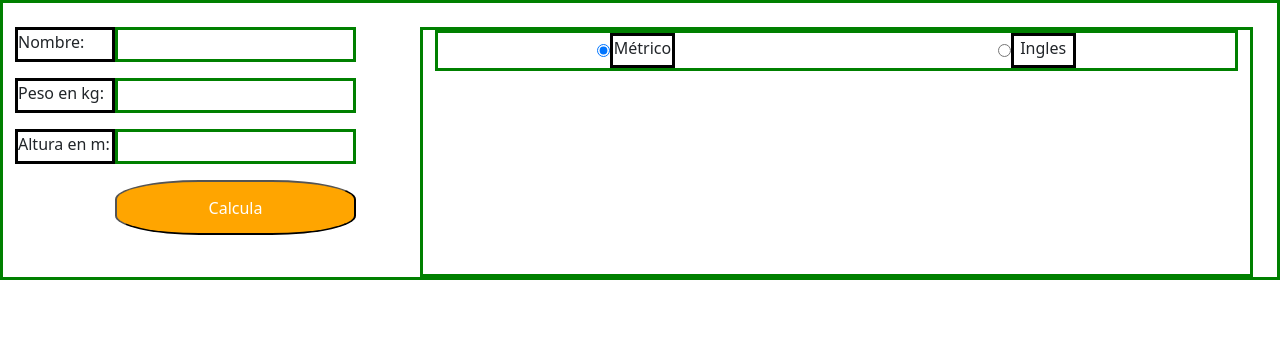
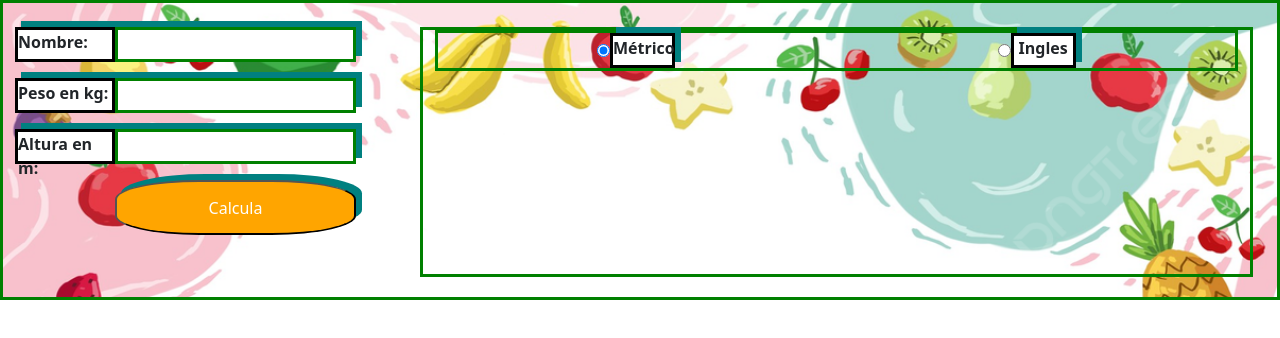
Before and after one commit to Asambler2/AngularIMC, an Angular app: page / in a window 1280 px wide. Shown: the top 338 px of the page. Built offline with nearby package versions, Linux system fonts and the light colour scheme.

Commit message:
sombras y fondo

```diff
--- a/src/app/app.component.css
+++ b/src/app/app.component.css
@@ -1,3 +1,11 @@
+
+.fondo {
+    background-image: url('../assets/img/fondo.png');
+    background-size: cover;
+    background-repeat:no-repeat;
+    height: 300px;
+    font-weight: bold;
+}
 
 .boton {
     border-radius: 35%;
@@ -8,10 +16,12 @@
 .label {
     height: 35px;
     width: 100px;
+    background-color: white;
 }
 
 .label2 {
-    width: 65px;
+  width: 65px;
+  background-color: white;
 }
 
 .borde {
@@ -29,3 +39,11 @@
 input {
     height: 35px;
 }
+
+p {
+    background-color: white;
+}
+
+.sombra {
+  box-shadow: 6px -6px teal;
+}
--- a/src/app/app.component.html
+++ b/src/app/app.component.html
@@ -8,22 +8,22 @@
 <!-- * * * * * * * * * * * * * * * * * * * * * * * * * * * * * * * -->
 
 <main>
-  <form class="borde" [formGroup]="contactForm" (ngSubmit)="onSubmit()">
+  <form class="borde fondo" [formGroup]="contactForm" (ngSubmit)="onSubmit()">
     <div class="container-fluid row mt-4">
       <div class="col-4">
         <div class="d-flex">
           <div class="d-flex flex-column gap-3 texto">
-            <div class="label borde2">Nombre:</div>
-            <div class="label borde2" *ngIf="this.contactForm.get('metrica')?.value=='metrico'">Peso en kg:</div>
-            <div class="label borde2" *ngIf="this.contactForm.get('metrica')?.value=='ingles'">Peso en lb:</div>
-            <div class="label borde2" *ngIf="this.contactForm.get('metrica')?.value=='metrico'">Altura en m:</div>
-            <div class="label borde2" *ngIf="this.contactForm.get('metrica')?.value=='ingles'">Altura inch:</div>
+            <div class="label borde2 sombra">Nombre:</div>
+            <div class="label borde2 sombra" *ngIf="this.contactForm.get('metrica')?.value=='metrico'">Peso en kg:</div>
+            <div class="label borde2 sombra" *ngIf="this.contactForm.get('metrica')?.value=='ingles'">Peso en lb:</div>
+            <div class="label borde2 sombra" *ngIf="this.contactForm.get('metrica')?.value=='metrico'">Altura en m:</div>
+            <div class="label borde2 sombra" *ngIf="this.contactForm.get('metrica')?.value=='ingles'">Altura inch:</div>
           </div>
           <div class="d-flex flex-column gap-3 texto">
-            <input class="borde" type="text" id="name" name="name" formControlName="nombre">
-            <input class="borde" type="text" id="peso" name="peso" formControlName="peso">
-            <input class="borde" type="text" id="altura" name="altura" formControlName="altura">
-            <button type="submit" class="boton">Calcula</button>
+            <input class="borde sombra" type="text" id="name" name="name" formControlName="nombre">
+            <input class="borde sombra" type="text" id="peso" name="peso" formControlName="peso">
+            <input class="borde sombra" type="text" id="altura" name="altura" formControlName="altura">
+            <button type="submit" class="boton sombra">Calcula</button>
           </div>
         </div>
       </div>
@@ -32,15 +32,15 @@
           <div class="borde d-flex justify-content-around gap-1">
             <div class="d-flex">
               <input type="radio" value="metrico" id="metrica" name="metrica" formControlName="metrica"/>
-              <div class="borde2 label2 text-center">Métrico</div>
+              <div class="borde2 label2 text-center sombra">Métrico</div>
             </div>
             <div class="d-flex">
               <input type="radio" value="ingles" id="metrica" name="metrica" formControlName="metrica"/>
-              <div class="borde2 label2 text-center">Ingles</div>
+              <div class="borde2 label2 text-center sombra">Ingles</div>
             </div>
           </div>
           <div class="border2">
-            <p id="resultado"></p>
+            <p id="resultado" class="sombra"></p>
           </div>
          </div>
         </div>
```
Also changed, not shown: src/assets/img/fondo.png (added).
